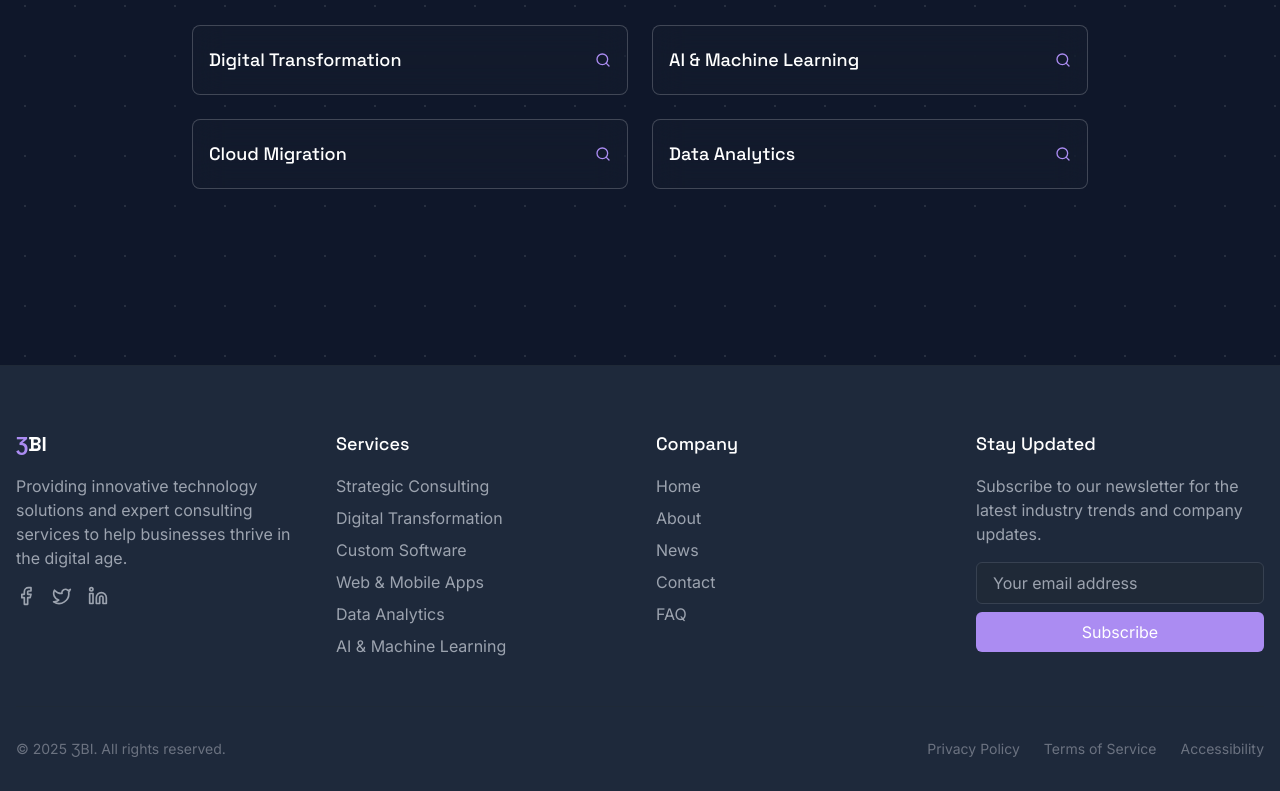
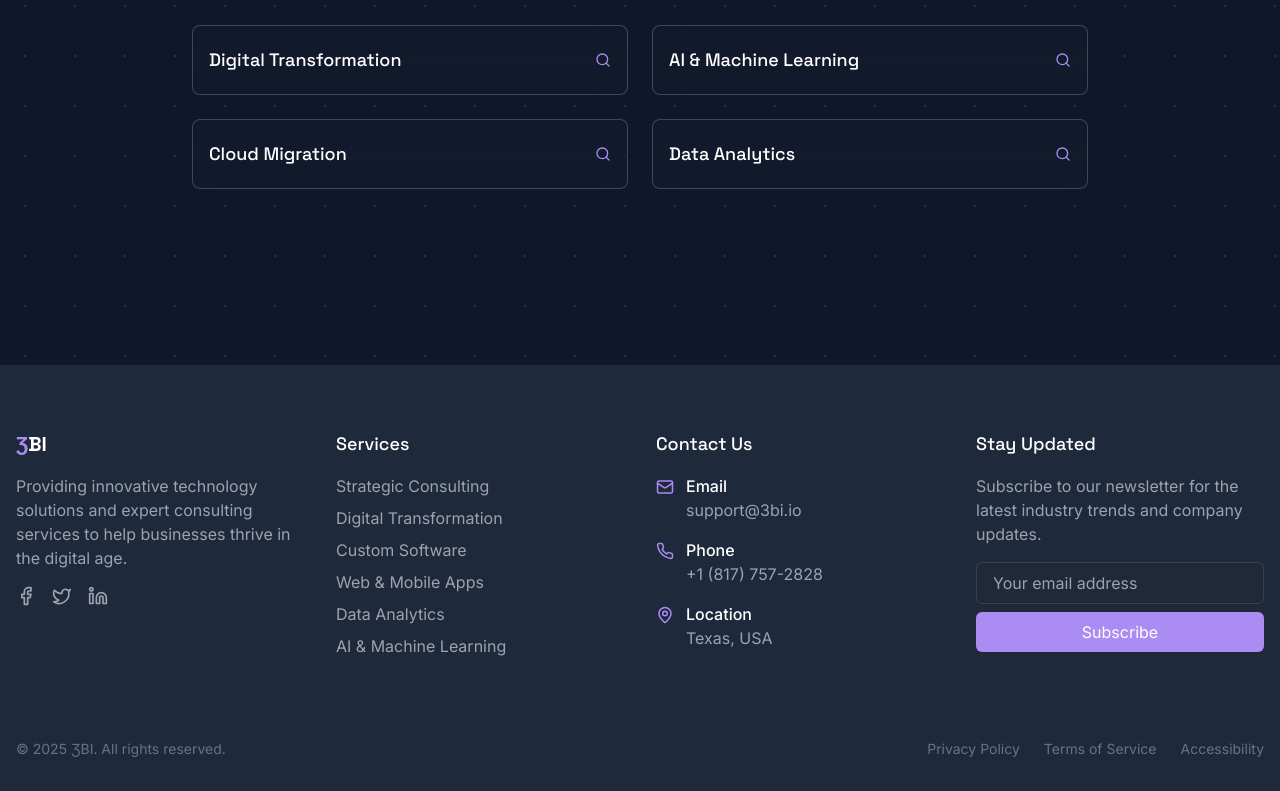
Before and after one commit to codyforbes44/cosmic-web-rebuild, a React (Vite) app: page /faq in a window 1280 px wide. Shown: the part 1169-1960 px from the top of the page. Built offline with nearby package versions, Linux system fonts and the light colour scheme.

Commit message:
Replace company menu with contact info
Replaces the company menu component in the footer with contact information, using the `ContactInfo` component.

```diff
--- a/src/components/Footer.tsx
+++ b/src/components/Footer.tsx
@@ -1,6 +1,8 @@
+
 import { Link } from 'react-router-dom';
-import { Facebook, Twitter, Linkedin } from 'lucide-react';
+import { Facebook, Twitter, Linkedin, Mail, Phone, MapPin } from 'lucide-react';
 import { serviceCategories, navLinks } from './navbar/constants';
+
 const Footer = () => {
   return <footer className="bg-space-deep-blue pt-16 pb-8 border-t border-gray-800">
       <div className="container mx-auto px-4">
@@ -37,15 +39,35 @@ const Footer = () => {
           </div>
 
           <div>
-            <h3 className="text-lg font-medium mb-4 text-white">Company</h3>
-            <ul className="space-y-2">
-              {navLinks.map(link => <li key={link.path}>
-                  <Link to={link.path} className="footer-link">
-                    {link.name}
-                  </Link>
-                </li>)}
-              {/* Keep Contact link separately as it's likely important */}
-
+            <h3 className="text-lg font-medium mb-4 text-white">Contact Us</h3>
+            <ul className="space-y-4">
+              <li>
+                <div className="flex items-start">
+                  <Mail size={18} className="text-accent mr-3 mt-1" />
+                  <div>
+                    <p className="text-white font-medium">Email</p>
+                    <a href="mailto:support@3bi.io" className="text-gray-400 hover:text-accent transition-colors">support@3bi.io</a>
+                  </div>
+                </div>
+              </li>
+              <li>
+                <div className="flex items-start">
+                  <Phone size={18} className="text-accent mr-3 mt-1" />
+                  <div>
+                    <p className="text-white font-medium">Phone</p>
+                    <a href="tel:+18177572828" className="text-gray-400 hover:text-accent transition-colors">+1 (817) 757-2828</a>
+                  </div>
+                </div>
+              </li>
+              <li>
+                <div className="flex items-start">
+                  <MapPin size={18} className="text-accent mr-3 mt-1" />
+                  <div>
+                    <p className="text-white font-medium">Location</p>
+                    <p className="text-gray-400">Texas, USA</p>
+                  </div>
+                </div>
+              </li>
             </ul>
           </div>
 
```
